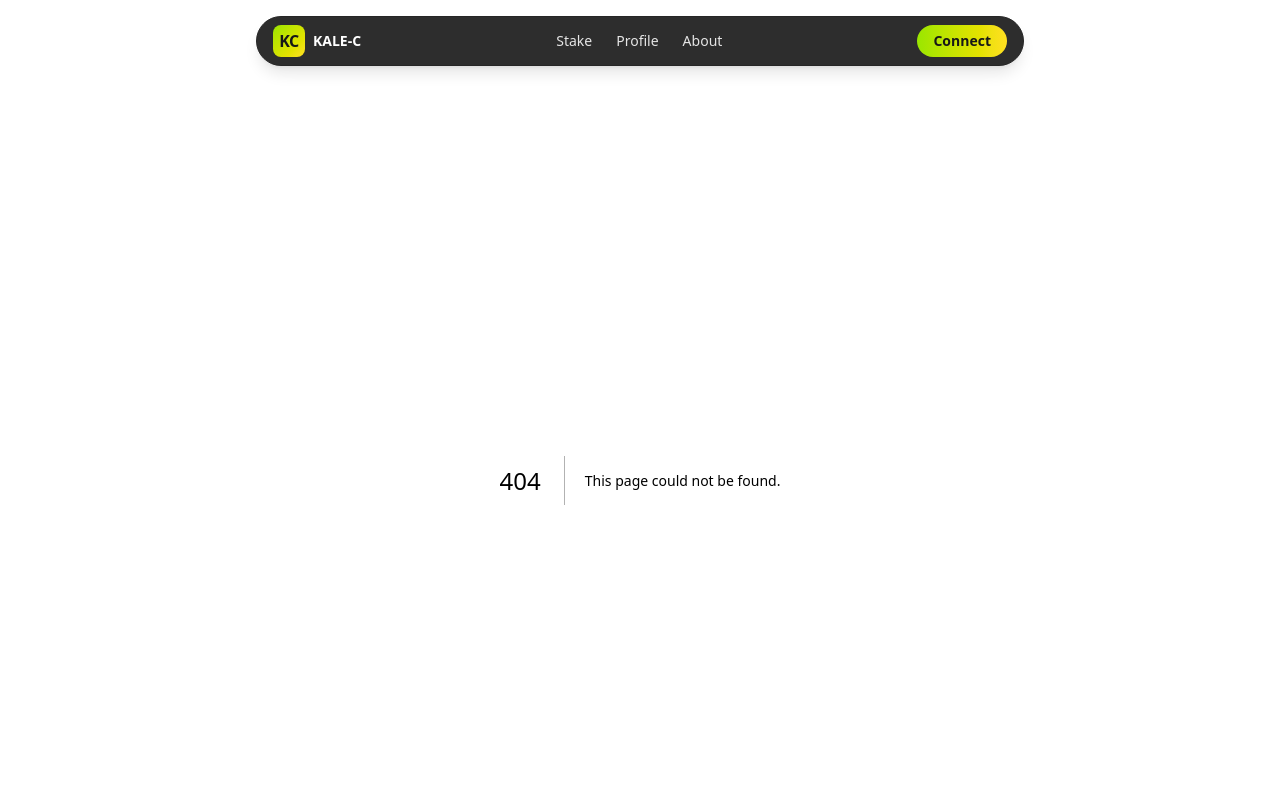
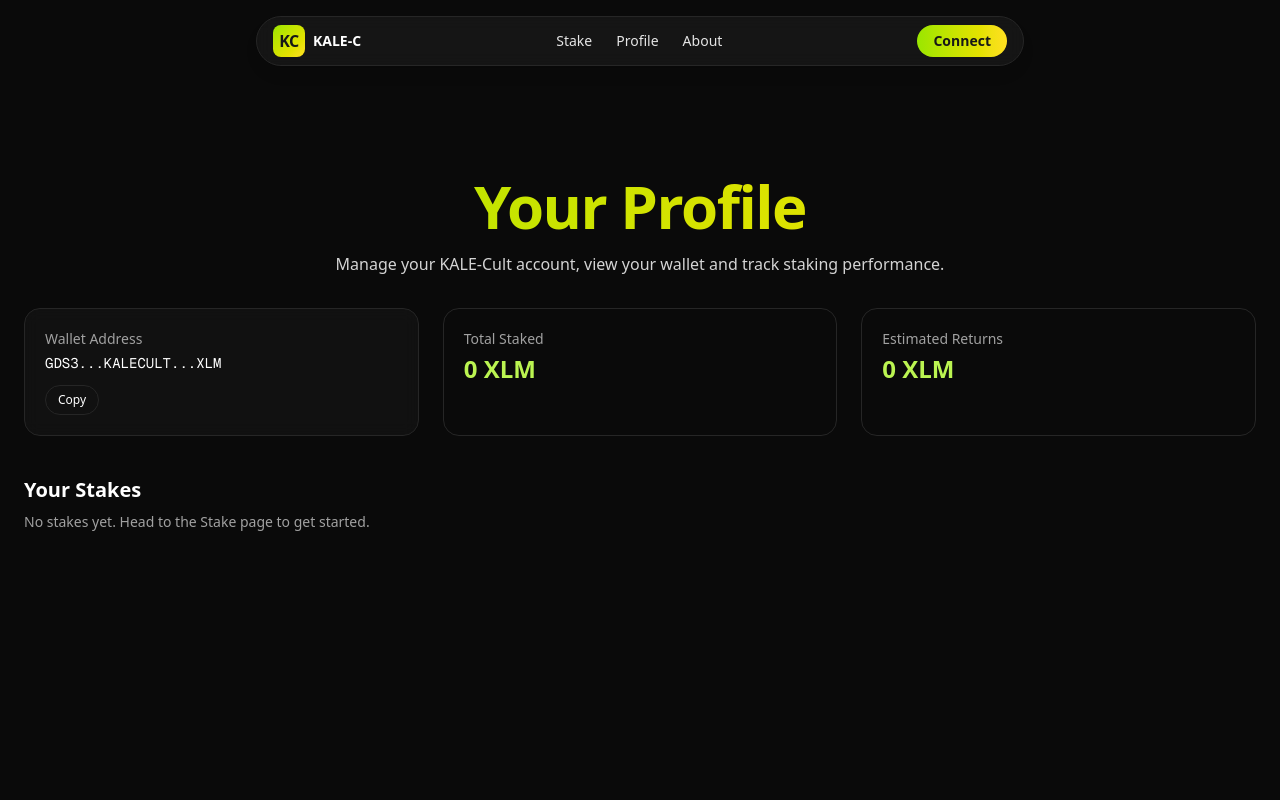
Before and after one commit to AloysJehwin/KALE-Cult, a Next.js app in the folder kale-cult/: page /profile in a window 1280 px wide. Before the commit this address had no page. Shown: the top 800 px of the page. Built offline with nearby package versions, Linux system fonts and the light colour scheme.

Commit message:
profile page

```diff
--- /dev/null
+++ b/kale-cult/src/app/profile/page.tsx
@@ -0,0 +1,152 @@
+"use client";
+
+import { useEffect, useMemo, useState } from "react";
+import { TypingAnimation } from "@/components/magicui/typing-animation";
+
+type StoredStake = {
+  id: string;
+  farmId: string;
+  satDataId: string;
+  apy: number;
+  maxYieldPct: number;
+  health: string;
+  token: string;
+  amount: number;
+  duration: string; // 3m | 6m | 1y
+  estimatedReturn: number;
+  timestamp: string; // ISO
+};
+
+const STORAGE_KEY = "kalecult_stakes";
+
+export default function ProfilePage() {
+  const [stakes, setStakes] = useState<StoredStake[]>([]);
+  const [expandedId, setExpandedId] = useState<string | null>(null);
+
+  useEffect(() => {
+    try {
+      const raw = typeof window !== "undefined" ? window.localStorage.getItem(STORAGE_KEY) : null;
+      if (raw) {
+        setStakes(JSON.parse(raw) as StoredStake[]);
+      }
+    } catch (e) {
+      setStakes([]);
+    }
+  }, []);
+
+  const totals = useMemo(() => {
+    const totalStaked = stakes.reduce((sum, s) => sum + (s.amount || 0), 0);
+    const totalEst = stakes.reduce((sum, s) => sum + (s.estimatedReturn || 0), 0);
+    return { totalStaked, totalEst, count: stakes.length };
+  }, [stakes]);
+
+  const dummyWallet = "GDS3...KALECULT...XLM";
+
+  return (
+    <div className="min-h-screen bg-neutral-950 text-white">
+      <section className="mx-auto max-w-7xl px-6 pt-16 md:pt-24 pb-8 text-center">
+        <TypingAnimation className="text-4xl md:text-6xl font-extrabold tracking-tight bg-gradient-to-r from-lime-400 to-yellow-300 bg-clip-text text-transparent" duration={35}>
+          Your Profile
+        </TypingAnimation>
+        <p className="mt-4 text-neutral-300 max-w-3xl mx-auto">
+          Manage your KALE-Cult account, view your wallet and track staking performance.
+        </p>
+      </section>
+
+      <section className="mx-auto max-w-7xl px-6 pb-16">
+        {/* Wallet + Stats */}
+        <div className="grid grid-cols-1 lg:grid-cols-3 gap-6">
+          <div className="rounded-2xl border border-neutral-800 bg-neutral-900/60 backdrop-blur p-5">
+            <div className="text-sm text-neutral-400">Wallet Address</div>
+            <div className="mt-1 font-mono text-sm break-all">{dummyWallet}</div>
+            <button className="mt-3 inline-flex items-center rounded-full border border-neutral-800 px-3 py-1.5 text-xs hover:bg-neutral-900">
+              Copy
+            </button>
+          </div>
+          <div className="rounded-2xl border border-neutral-800 bg-neutral-950 p-5">
+            <div className="text-sm text-neutral-400">Total Staked</div>
+            <div className="mt-1 text-2xl font-semibold text-lime-300">{totals.totalStaked.toLocaleString()} XLM</div>
+          </div>
+          <div className="rounded-2xl border border-neutral-800 bg-neutral-950 p-5">
+            <div className="text-sm text-neutral-400">Estimated Returns</div>
+            <div className="mt-1 text-2xl font-semibold text-lime-300">{totals.totalEst.toLocaleString(undefined, { maximumFractionDigits: 2 })} XLM</div>
+          </div>
+        </div>
+
+        {/* Stakes Dashboard */}
+        <div className="mt-10">
+          <h2 className="text-xl font-semibold">Your Stakes</h2>
+          {stakes.length === 0 ? (
+            <p className="mt-2 text-neutral-400 text-sm">No stakes yet. Head to the Stake page to get started.</p>
+          ) : (
+            <div className="mt-4 grid grid-cols-1 md:grid-cols-2 gap-6">
+              {stakes.map((s) => (
+                <div key={s.id} className="rounded-2xl border border-neutral-800 bg-neutral-950 p-5">
+                  <div className="flex items-start justify-between">
+                    <div>
+                      <div className="text-sm text-neutral-400">Farm</div>
+                      <div className="font-semibold">{s.farmId} · {s.satDataId}</div>
+                    </div>
+                    <div className="text-xs text-neutral-400">
+                      {new Date(s.timestamp).toLocaleString()}
+                    </div>
+                  </div>
+                  <div className="mt-4 grid grid-cols-2 gap-3 text-sm">
+                    <div>
+                      <div className="text-neutral-400">Token</div>
+                      <div className="font-medium">{s.token}</div>
+                    </div>
+                    <div>
+                      <div className="text-neutral-400">Amount</div>
+                      <div className="font-medium">{s.amount.toLocaleString()} {s.token}</div>
+                    </div>
+                    <div>
+                      <div className="text-neutral-400">Duration</div>
+                      <div className="font-medium">{s.duration.toUpperCase()}</div>
+                    </div>
+                    <div>
+                      <div className="text-neutral-400">Est. Return</div>
+                      <div className="font-medium text-lime-300">{s.estimatedReturn.toLocaleString(undefined, { maximumFractionDigits: 2 })} {s.token}</div>
+                    </div>
+                  </div>
+                  <button
+                    className="mt-5 inline-flex items-center rounded-full border border-neutral-800 px-4 py-2 text-sm hover:bg-neutral-900"
+                    onClick={() => setExpandedId(expandedId === s.id ? null : s.id)}
+                  >
+                    {expandedId === s.id ? "Hide Details" : "View Details"}
+                  </button>
+
+                  {expandedId === s.id && (
+                    <div className="mt-5 rounded-xl border border-neutral-800 p-4 bg-neutral-900/50">
+                      <div className="grid grid-cols-2 sm:grid-cols-4 gap-4 text-sm">
+                        <div>
+                          <div className="text-neutral-400">Yield Score</div>
+                          <div className="font-medium">—</div>
+                        </div>
+                        <div>
+                          <div className="text-neutral-400">Farm APY</div>
+                          <div className="font-medium text-lime-300">{s.apy}%</div>
+                        </div>
+                        <div>
+                          <div className="text-neutral-400">Max Yield</div>
+                          <div className="font-medium">{s.maxYieldPct}%</div>
+                        </div>
+                        <div>
+                          <div className="text-neutral-400">Health</div>
+                          <div className="font-medium">{s.health}</div>
+                        </div>
+                      </div>
+                      <div className="mt-4 text-xs text-neutral-500">
+                        Staked on {new Date(s.timestamp).toLocaleString()} · Record ID: {s.id}
+                      </div>
+                    </div>
+                  )}
+                </div>
+              ))}
+            </div>
+          )}
+        </div>
+      </section>
+    </div>
+  );
+}
--- a/kale-cult/src/app/stake-done/page.tsx
+++ b/kale-cult/src/app/stake-done/page.tsx
@@ -41,7 +41,7 @@ export default function StakeDonePage() {
   const farmId = search.get("farmId");
   const farm: FarmSummary | undefined = FARMS.find((f) => f.farmId === farmId) || FARMS[0];
 
-  const [token, setToken] = useState("KALE");
+  const [token, setToken] = useState("XLM");
   const [amount, setAmount] = useState<number>(1000);
   const [duration, setDuration] = useState<string>("6m");
 
@@ -52,6 +52,33 @@ export default function StakeDonePage() {
     const est = amount * monthlyRate * months;
     return est;
   }, [amount, months, farm]);
+
+  const handleFinish = () => {
+    if (!farm) return;
+    try {
+      const key = "kalecult_stakes";
+      const existing = typeof window !== "undefined" ? window.localStorage.getItem(key) : null;
+      const arr = existing ? (JSON.parse(existing) as any[]) : [];
+      const record = {
+        id: `${farm.farmId}-${Date.now()}`,
+        farmId: farm.farmId,
+        satDataId: farm.satDataId,
+        apy: farm.apy,
+        maxYieldPct: farm.maxYieldPct,
+        health: farm.health,
+        token,
+        amount,
+        duration,
+        estimatedReturn,
+        timestamp: new Date().toISOString(),
+      };
+      arr.unshift(record);
+      window.localStorage.setItem(key, JSON.stringify(arr));
+      router.push("/profile");
+    } catch (e) {
+      router.push("/profile");
+    }
+  };
 
   return (
     <div className="min-h-screen bg-neutral-950 text-white">
@@ -152,7 +179,7 @@ export default function StakeDonePage() {
               >
                 Back to Farms
               </button>
-              <button className="inline-flex items-center rounded-full bg-gradient-to-r from-lime-400 to-yellow-300 text-neutral-900 px-5 py-2 text-sm font-semibold hover:opacity-90">
+              <button onClick={handleFinish} className="inline-flex items-center rounded-full bg-gradient-to-r from-lime-400 to-yellow-300 text-neutral-900 px-5 py-2 text-sm font-semibold hover:opacity-90">
                 Finish Staking
               </button>
             </div>
--- a/kale-cult/src/components/navbar.tsx
+++ b/kale-cult/src/components/navbar.tsx
@@ -12,7 +12,7 @@ export default function Navbar() {
         </Link>
         <nav className="hidden md:flex items-center gap-6 text-sm text-neutral-200">
           <Link className="hover:text-white" href="/stake">Stake</Link>
-          <Link className="hover:text-white" href="#profile">Profile</Link>
+          <Link className="hover:text-white" href="/profile">Profile</Link>
           <Link className="hover:text-white" href="#about">About</Link>
         </nav>
         <div className="flex items-center gap-2">
```
